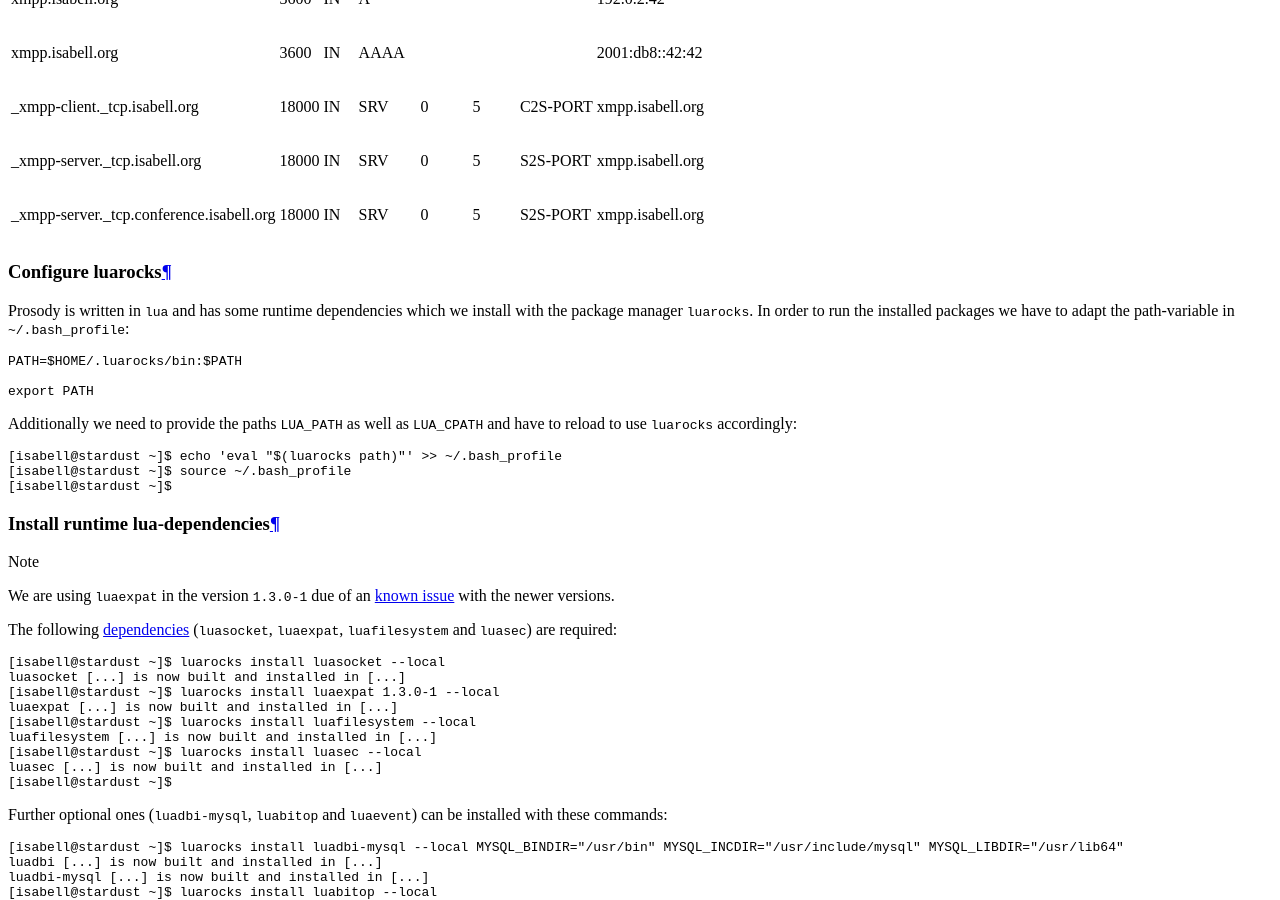
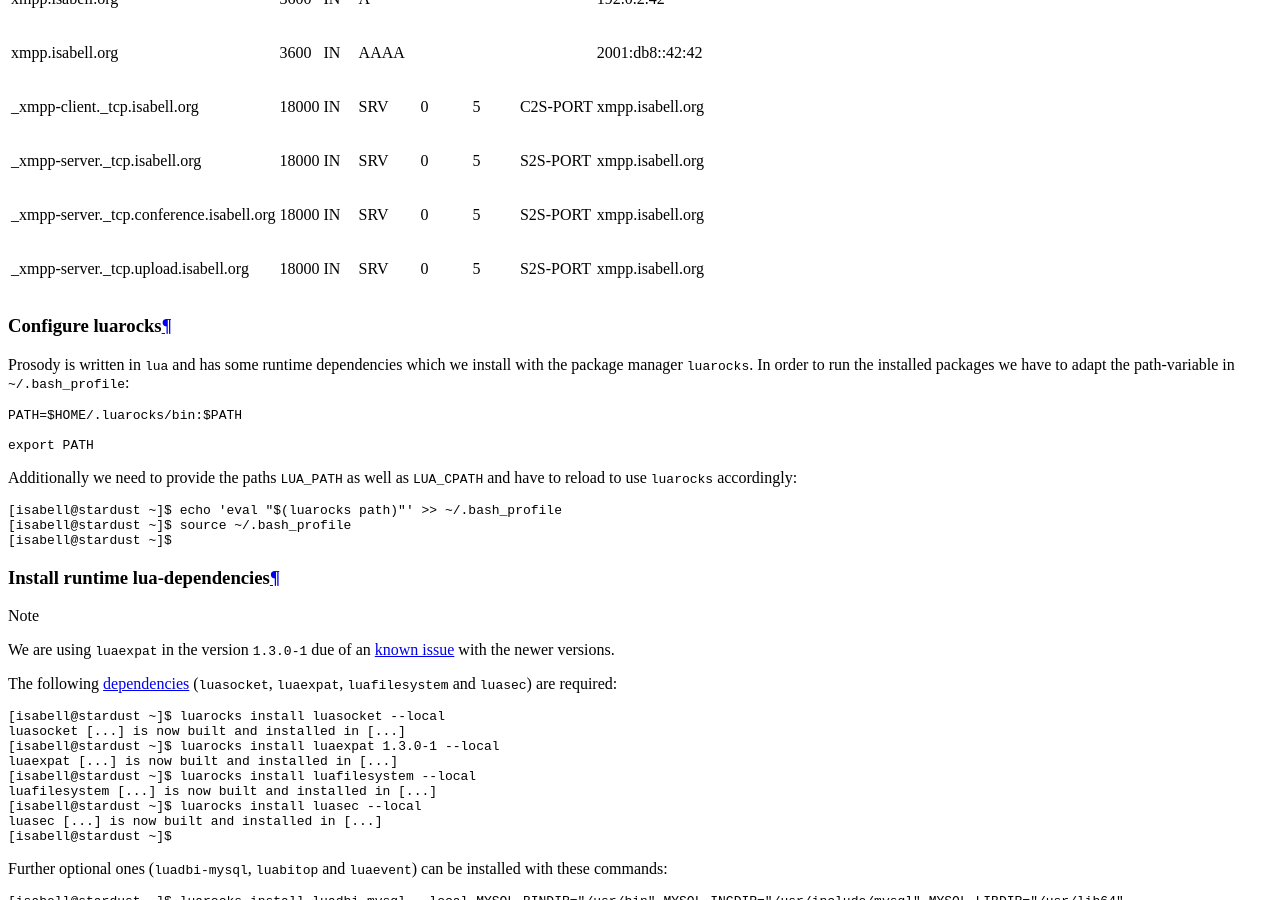
Before and after one commit to Uberspace/lab, a Sphinx documentation site: the page built from source/guide_prosody.rst, in a window 1280 px wide and 900 px high, scrolled down 5827 px. Built offline with Sphinx 7.4.7 and the Read the Docs theme 2.0.0, drawn with Linux system fonts in a browser that asks for light colours.

Commit message:
Update guide_prosody.rst
Adding SRV record for upload.isabell.org

```diff
--- a/source/guide_prosody.rst
+++ b/source/guide_prosody.rst
@@ -113,6 +113,8 @@ Your DNS needs to be setup with the following values:
 |        _xmpp-server._tcp.isabell.org     | 18000  |    IN |   SRV  |      0   |     5  | S2S-PORT | xmpp.isabell.org |
 +------------------------------------------+--------+-------+--------+----------+--------+----------+------------------+
 | _xmpp-server._tcp.conference.isabell.org | 18000  |    IN |   SRV  |      0   |     5  | S2S-PORT | xmpp.isabell.org |
++------------------------------------------+--------+-------+--------+----------+--------+----------+------------------+
+| _xmpp-server._tcp.upload.isabell.org     | 18000  |    IN |   SRV  |      0   |     5  | S2S-PORT | xmpp.isabell.org |
 +------------------------------------------+--------+-------+--------+----------+--------+----------+------------------+
 
 Configure luarocks
```
